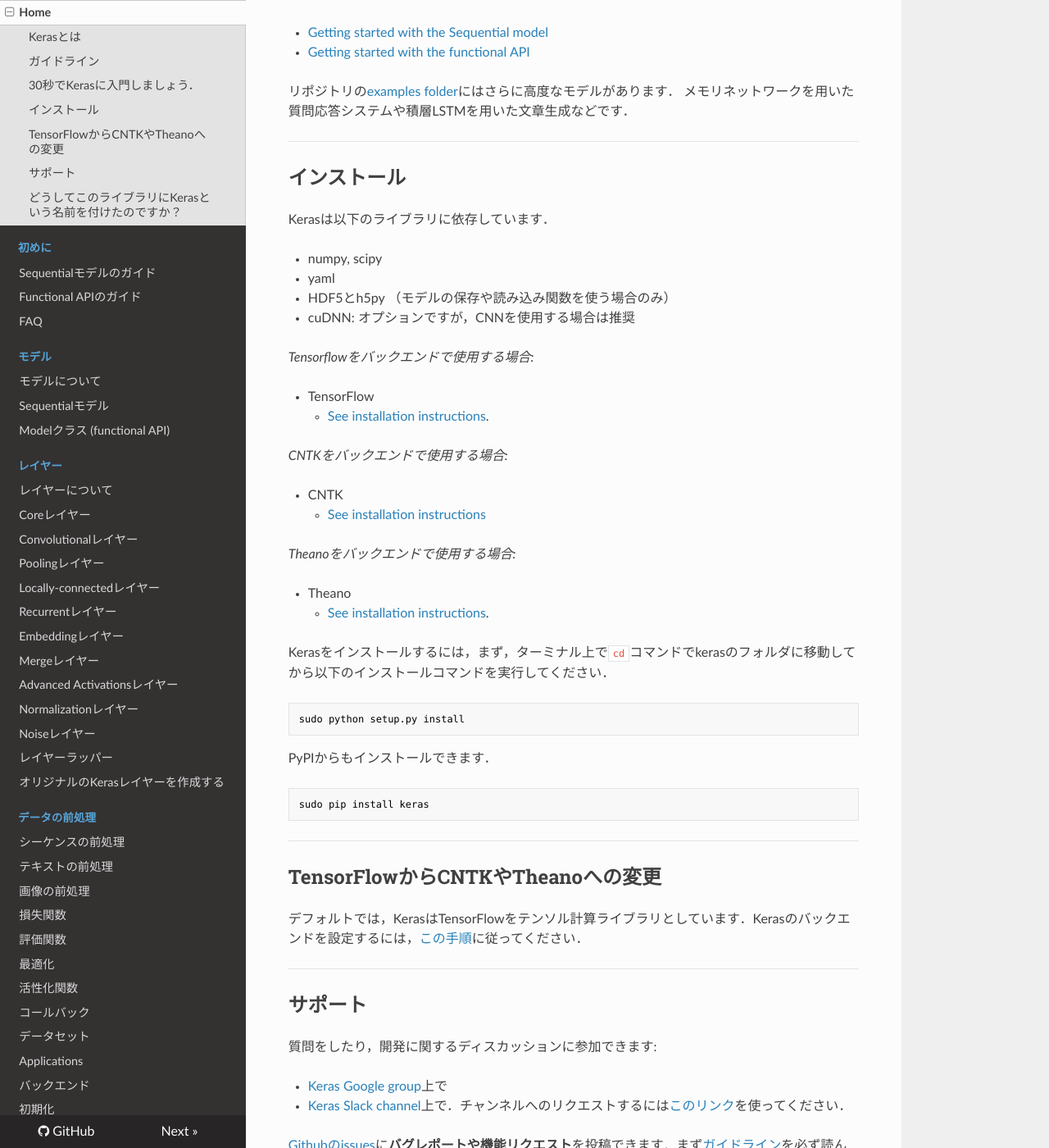
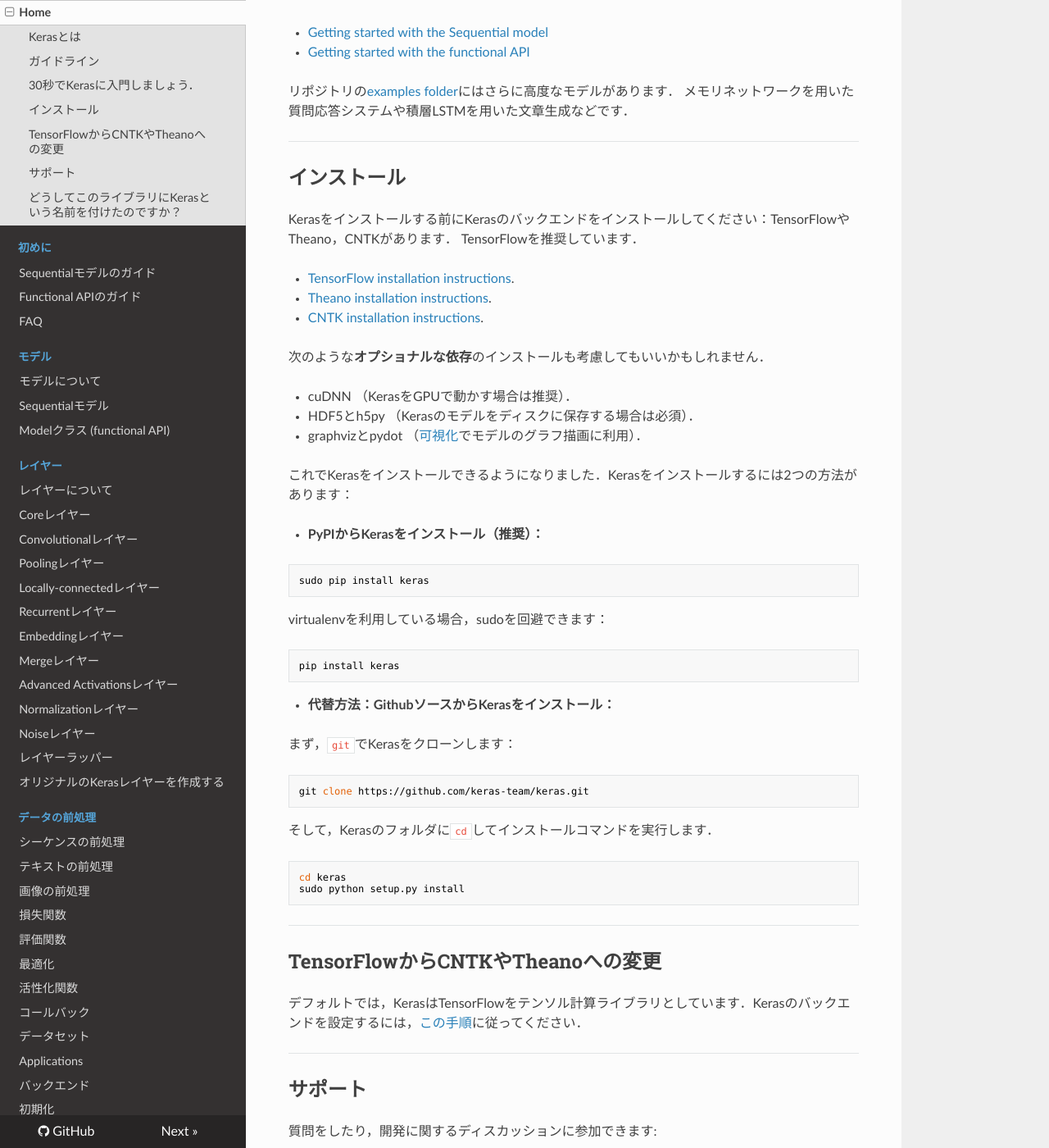
Before and after one commit to keras-team/keras-docs-ja, an MkDocs documentation site: the page built from sources/index.md, in a window 1280 px wide and 1400 px high, scrolled down 2404 px. Shown: the whole window at 82% size. Built offline with MkDocs 1.6.1, drawn with Linux system fonts in a browser that asks for light colours; nearby versions of some CDN libraries; old or Windows-style settings are respelled for this version of MkDocs.

Commit message:
Update installation

````diff
--- a/sources/index.md
+++ b/sources/index.md
@@ -111,41 +111,46 @@ Kerasについてのより詳細なチュートリアルについては，以下
 
 ## インストール
 
-Kerasは以下のライブラリに依存しています．
+Kerasをインストールする前にKerasのバックエンドをインストールしてください：TensorFlowやTheano，CNTKがあります．
+TensorFlowを推奨しています．
 
-- numpy, scipy
-- yaml
-- HDF5とh5py （モデルの保存や読み込み関数を使う場合のみ）
-- cuDNN: オプションですが，CNNを使用する場合は推奨
+- [TensorFlow installation instructions](https://www.tensorflow.org/install/).
+- [Theano installation instructions](http://deeplearning.net/software/theano/install.html#install).
+- [CNTK installation instructions](https://docs.microsoft.com/en-us/cognitive-toolkit/setup-cntk-on-your-machine).
 
+次のような**オプショナルな依存**のインストールも考慮してもいいかもしれません．
 
-*Tensorflowをバックエンドで使用する場合:*
+- cuDNN （KerasをGPUで動かす場合は推奨）．
+- HDF5とh5py （Kerasのモデルをディスクに保存する場合は必須）．
+- graphvizとpydot （[可視化](https://keras.io/visualization/)でモデルのグラフ描画に利用）．
 
-- TensorFlow
-    - [See installation instructions](https://github.com/tensorflow/tensorflow#download-and-setup).
+これでKerasをインストールできるようになりました．Kerasをインストールするには2つの方法があります：
 
-*CNTKをバックエンドで使用する場合:*
-
-- CNTK
-    - [See installation instructions](https://github.com/Microsoft/cntk)
-
-*Theanoをバックエンドで使用する場合:*
-
-- Theano
-    - [See installation instructions](http://deeplearning.net/software/theano/install.html#install).
-
-Kerasをインストールするには，まず，ターミナル上で`cd`コマンドでkerasのフォルダに移動してから以下のインストールコマンドを実行してください．
-
-```sh
-sudo python setup.py install
-```
-
-PyPIからもインストールできます．
+- **PyPIからKerasをインストール（推奨）：**
 
 ```sh
 sudo pip install keras
 ```
 
+virtualenvを利用している場合，sudoを回避できます：
+
+```sh
+pip install keras
+```
+
+- **代替方法：GithubソースからKerasをインストール：**
+
+まず，`git`でKerasをクローンします：
+
+```sh
+git clone https://github.com/keras-team/keras.git
+```
+
+そして，Kerasのフォルダに`cd`してインストールコマンドを実行します．
+```sh
+cd keras
+sudo python setup.py install
+```
 
 ------------------
 
````
